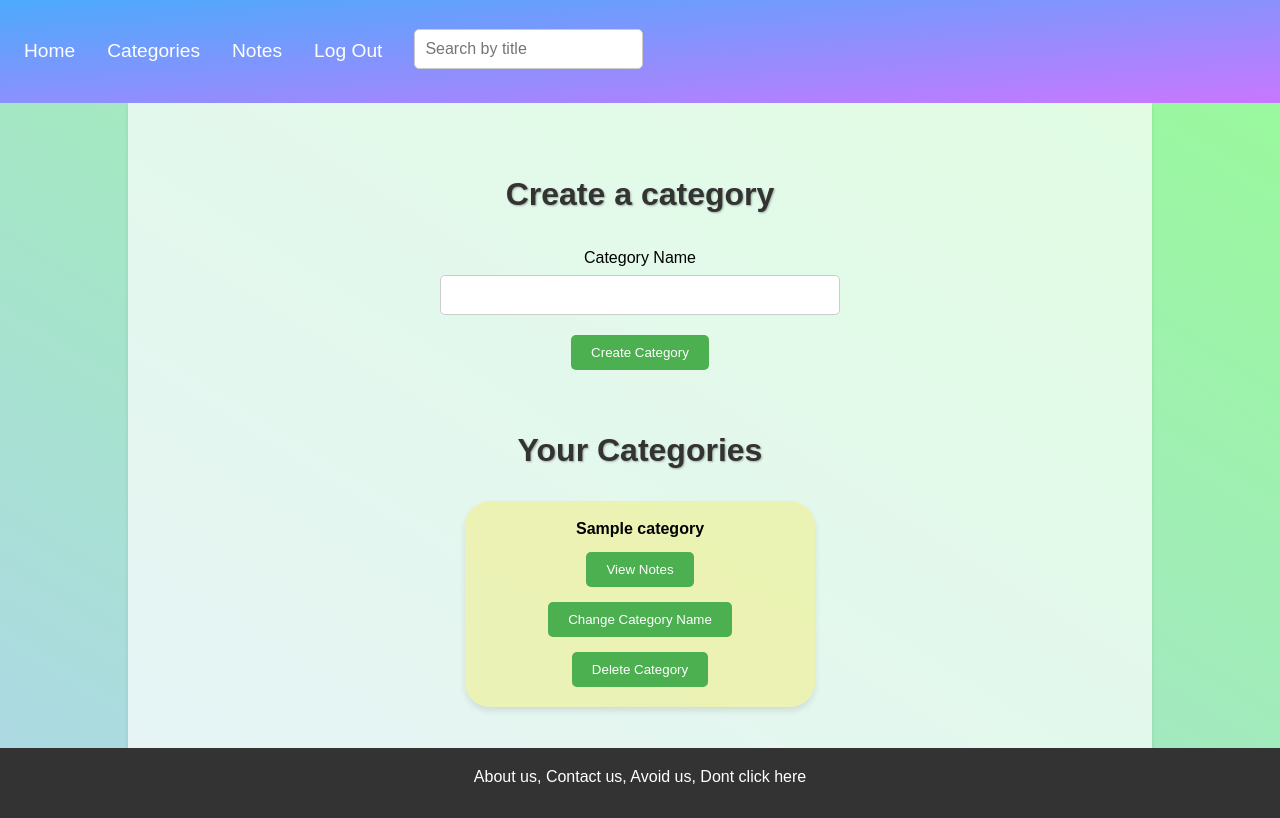
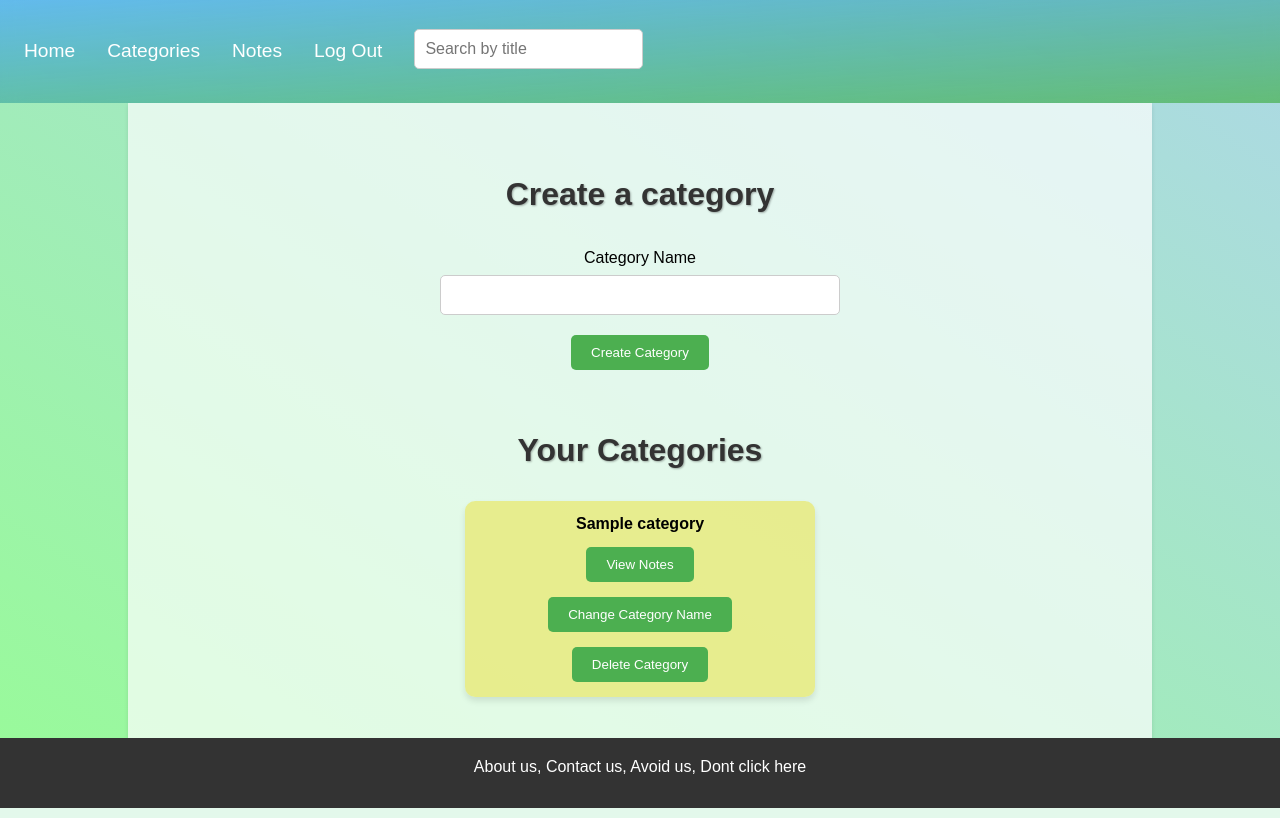
Before and after one commit to AdonisGuobys/CodeAcademy, a Flask app: page /categories in a window 1280 px wide. Run offline with Flask 3, Linux system fonts and the light colour scheme; the visitor is signed in with stand-in values (Sample User, id 1); tables that the repository leaves empty hold one stand-in row (values such as "Sample post").

Commit message:
wife made me change colors

```diff
--- a/static/styles.css
+++ b/static/styles.css
@@ -6,7 +6,7 @@
 
 html {
   height: 100%;
-  background-image: linear-gradient(to top right, #add8e6, #98fb98);
+  background-image: linear-gradient(to bottom left, #add8e6, #98fb98);
   background-attachment: fixed;
 }
 
@@ -36,7 +36,7 @@ p {
 }
 
 .navbar {
-  background-image: linear-gradient(to bottom right, rgb(76, 170, 252), rgb(201, 119, 255));
+  background-image: linear-gradient(to bottom right, rgba(76, 170, 252, 0.74), rgba(48, 167, 43, 0.582));
   backdrop-filter: blur(10px);
   padding: 1.5rem;
   display: flex;
@@ -83,6 +83,11 @@ p {
   margin-bottom: 5px;
 }
 
+.container button:hover {
+  box-shadow: 0 6px 8px rgba(0, 0, 0, 0.2);
+  transform: translateY(-2px);
+}
+
 .notes-list {
   display: flex;
   flex-direction: row;
@@ -92,9 +97,9 @@ p {
 }
 
 .note {
-  background-color: rgba(241, 241, 142, 0.6);
-  padding: 15px 30px;
-  border-radius: 25px;
+  background-color: rgba(235, 232, 99, 0.671);
+  padding: 10px 20px;
+  border-radius: 10px;
   box-shadow: 0 4px 6px rgba(0, 0, 0, 0.1);
   color: black;
   font-weight: bold;
```
